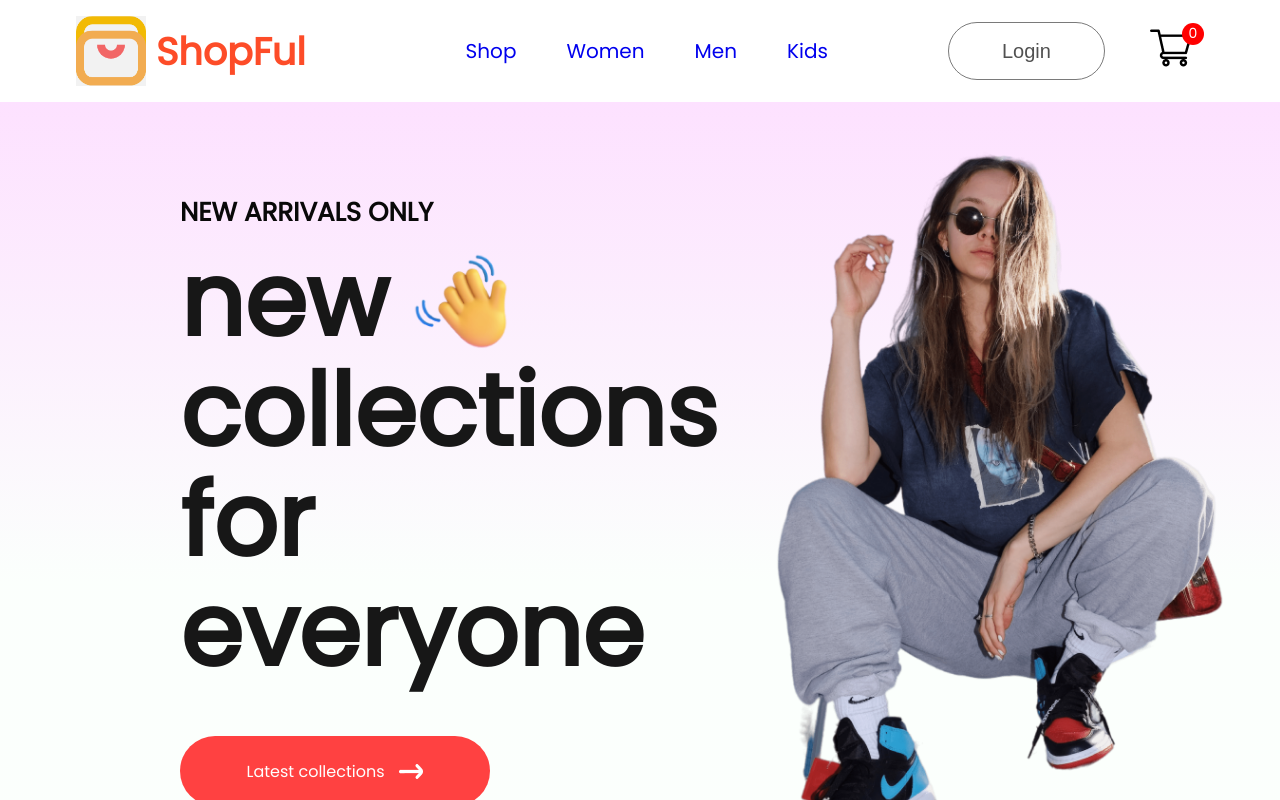
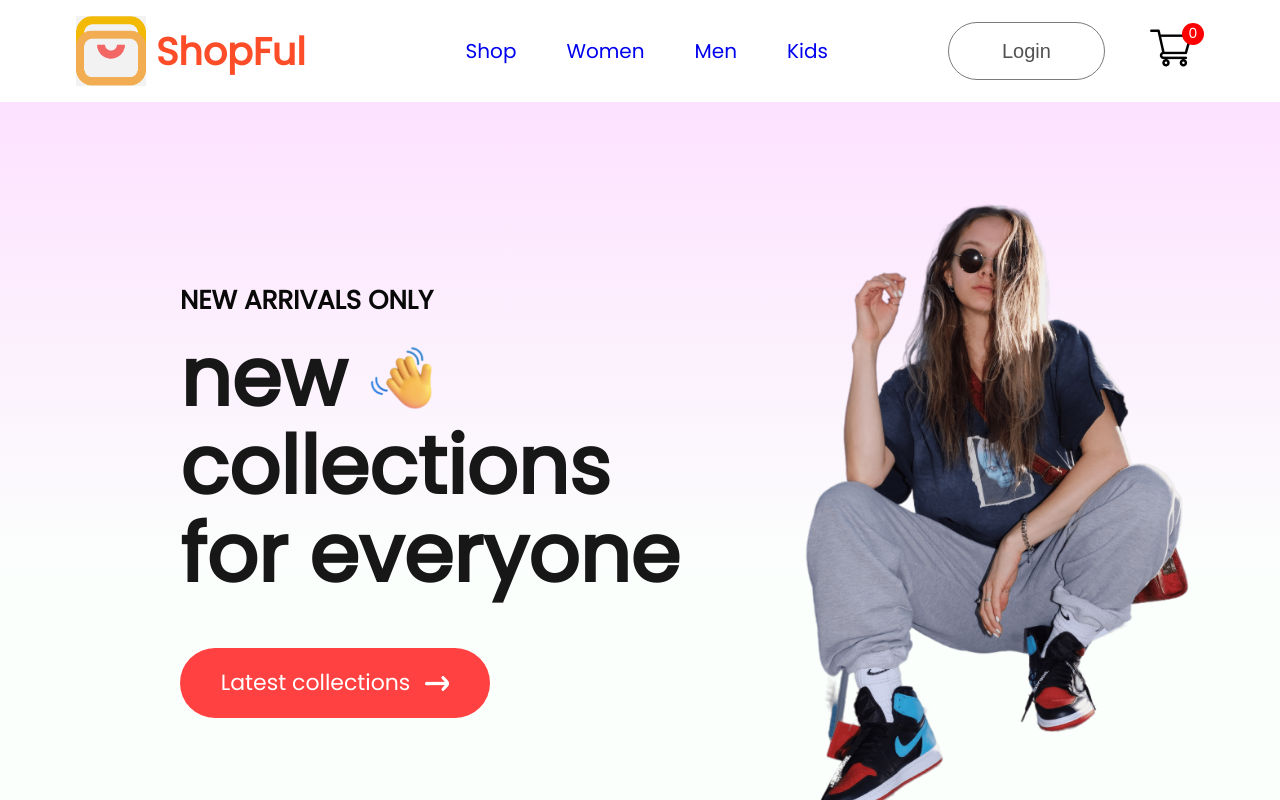
Before and after one commit to LeaBouillot/shopful-app, a React (Create React App) app: page /shop in a window 1280 px wide. Shown: the top 800 px of the page. Built offline with nearby package versions, Linux system fonts and the light colour scheme.

Commit message:
Hero css

```diff
--- a/src/App.js
+++ b/src/App.js
@@ -1,25 +1,26 @@
-
-import './App.css';
-import Navbar from './Components/Navbar/Navbar';
-import { BrowserRouter,Routes,Route } from 'react-router-dom';
-import Shop from './Pages/Shop';
-import ShopCategory from './Pages/ShopCategory';
-import Product from './Pages/Product';
-import LoginSignup from './Pages/LoginSignup';
-import Cart from './Pages/Cart';
+import "./App.css";
+import Navbar from "./Components/Navbar/Navbar";
+import { BrowserRouter, Routes, Route } from "react-router-dom";
+import Shop from "./Pages/Shop";
+import ShopCategory from "./Pages/ShopCategory";
+import Product from "./Pages/Product";
+import LoginSignup from "./Pages/LoginSignup";
+import Cart from "./Pages/Cart";
+import Hero from "./Components/Hero/Hero";
 
 function App() {
   return (
     <>
       <BrowserRouter>
         <Navbar />
+        <Hero />
         <Routes>
           <Route path="/shop" element={<Shop />} />
-      <Route path="/womens" element={<ShopCategory category="women"/>} />
+          <Route path="/womens" element={<ShopCategory category="women" />} />
           <Route path="/mens" element={<ShopCategory category="men" />} />
           <Route path="/kids" element={<ShopCategory category="kid" />} />
-      <Route path='/product' element={<Product/>}>
-      <Route path=':productId' element={<Product/>} />
+          <Route path="/product" element={<Product />}>
+            <Route path=":productId" element={<Product />} />
           </Route>
           <Route path="/cart" element={<Cart />} />
           <Route path="/login" element={<LoginSignup />} />
--- a/src/Components/Hero/Hero.css
+++ b/src/Components/Hero/Hero.css
@@ -1,9 +1,9 @@
-.hero{
-    height:100vh;
+.hero {
+  height: 100vh;
   background: linear-gradient(180deg, #fde1ff, #e1ffea22 60%);
   display: flex;
 }
-.hero-left{
+.hero-left {
   flex: 1;
   display: flex;
   flex-direction: column;
@@ -13,26 +13,27 @@
   line-height: 1.1;
 }
 
-.hero-left h2{
+.hero-left h2 {
   color: #090909;
   font-size: 26px;
   font-weight: 600;
 }
-.hero-left p{
-    color: #171717;font-size: 100px;
+.hero-left p {
+  color: #171717;
+  font-size: 80px;
   font-weight: 700;
 }
 
-.hero-hand-icon{
+.hero-hand-icon {
   display: flex;
   align-items: center;
   gap: 20px;
 }
-.hero-hand-icon img{
-    width: 105px;
+.hero-hand-icon img {
+  width: 70px;
 }
 
-.hero-latest-btn{
+.hero-latest-btn {
   display: flex;
   justify-content: center;
   align-items: center;
@@ -43,6 +44,19 @@
   margin-top: 30px;
   background: #ff4141;
   color: white;
-    font: 22px;
+  font-size: 22px;
   font-weight: 500;
+  cursor: pointer;
 }
+
+.hero-right {
+  flex: 1;
+  display: flex;
+  justify-content: center;
+  align-items: center;
+}
+
+.hero-right img{
+    width: 500px;
+
+}
--- a/src/Components/Hero/Hero.jsx
+++ b/src/Components/Hero/Hero.jsx
@@ -22,8 +22,9 @@ const Hero = () => {
           <img src={arrow_icon} alt="" />
         </div>
       </div>
-      <div className="hero-right"></div>
+      <div className="hero-right">
       <img src={hero_image} alt="" />
+      </div>
     </div>
   );
 };
```
Also changed, not shown: src/Components/Item/Item.jsx (added, +13 -0 lines), src/Components/Item/Item.css (added). Lines whose indentation alone changed are shown as unchanged.
